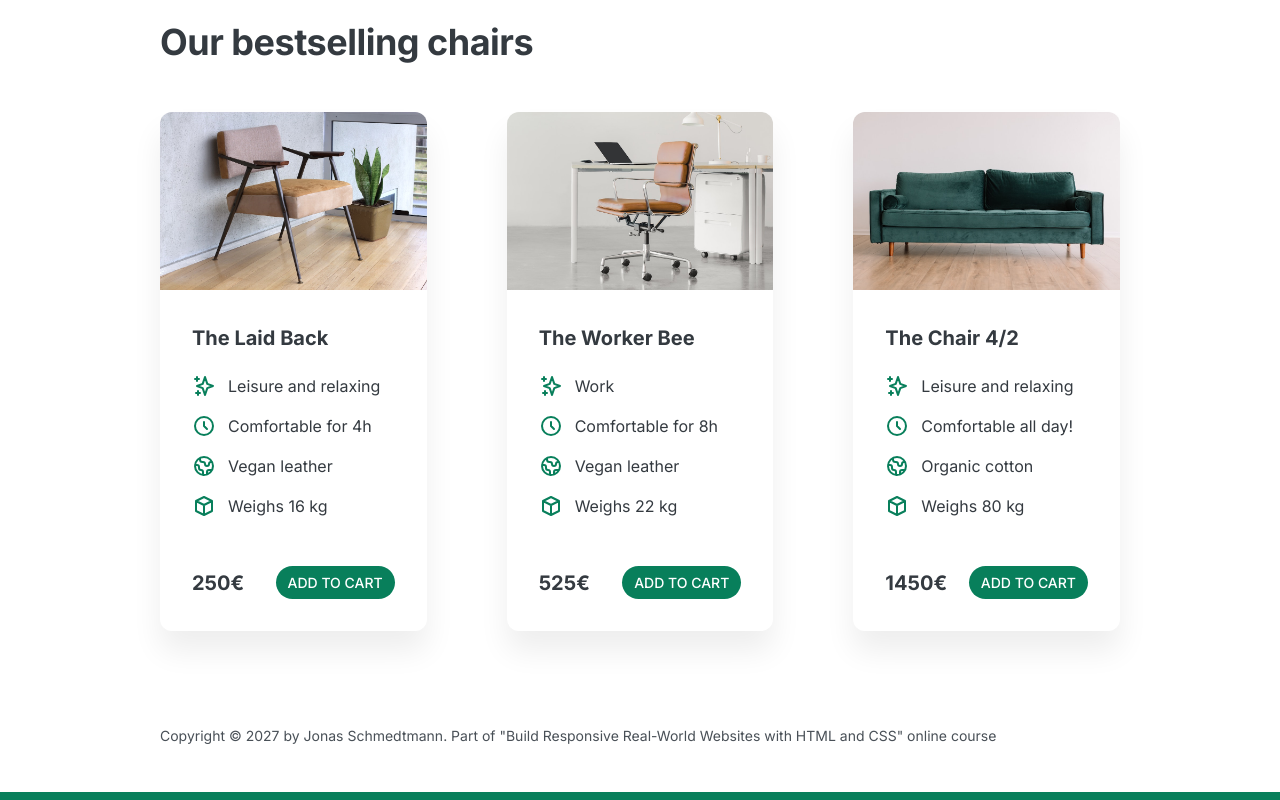
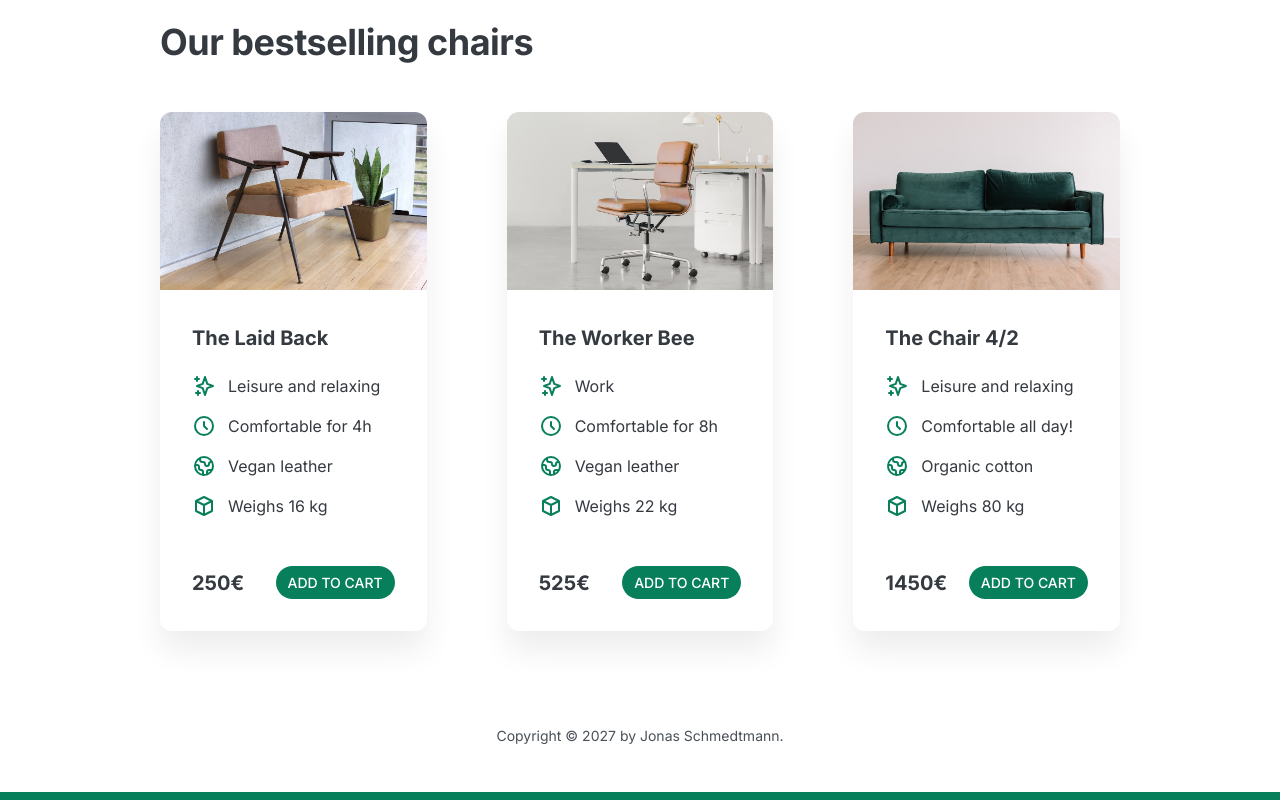
Before and after one commit to Jashwanth-k/article, a plain HTML site: page index.html in a window 1280 px wide. Shown: the part 1343-2143 px from the top of the page. Drawn offline with Linux system fonts and the light colour scheme.

Commit message:
final commit

```diff
--- a/index.html
+++ b/index.html
@@ -228,8 +228,7 @@
       </section>
 
       <footer>
-        Copyright &copy; 2027 by Jonas Schmedtmann. Part of "Build Responsive
-        Real-World Websites with HTML and CSS" online course
+        Copyright &copy; 2027 by Jonas Schmedtmann.
       </footer>
     </div>
   </body>
--- a/style.css
+++ b/style.css
@@ -212,4 +212,5 @@ footer {
   margin-bottom: 48px;
   font-size: 14px;
   color: #495057;
+  text-align: center;
 }
```
